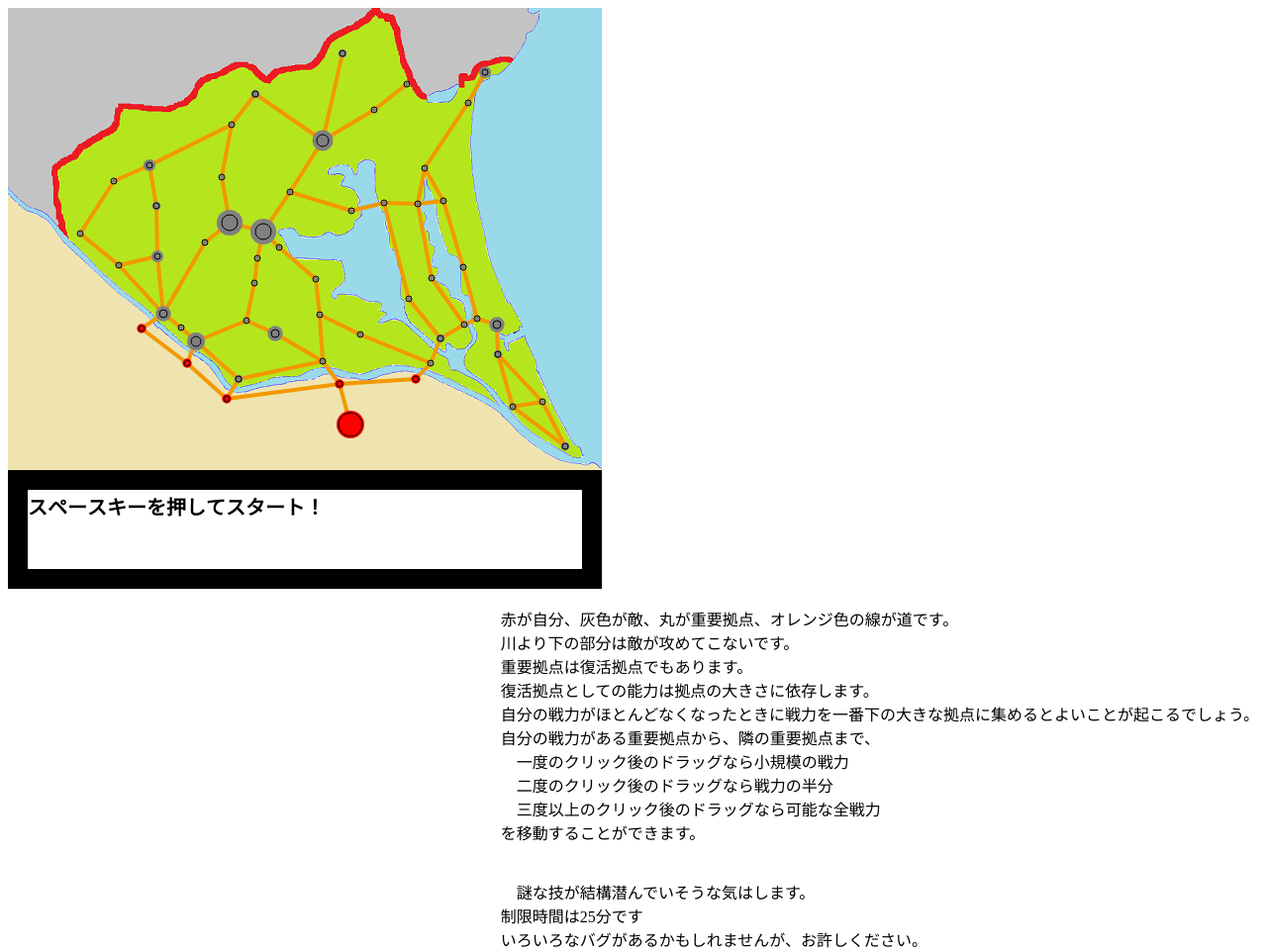
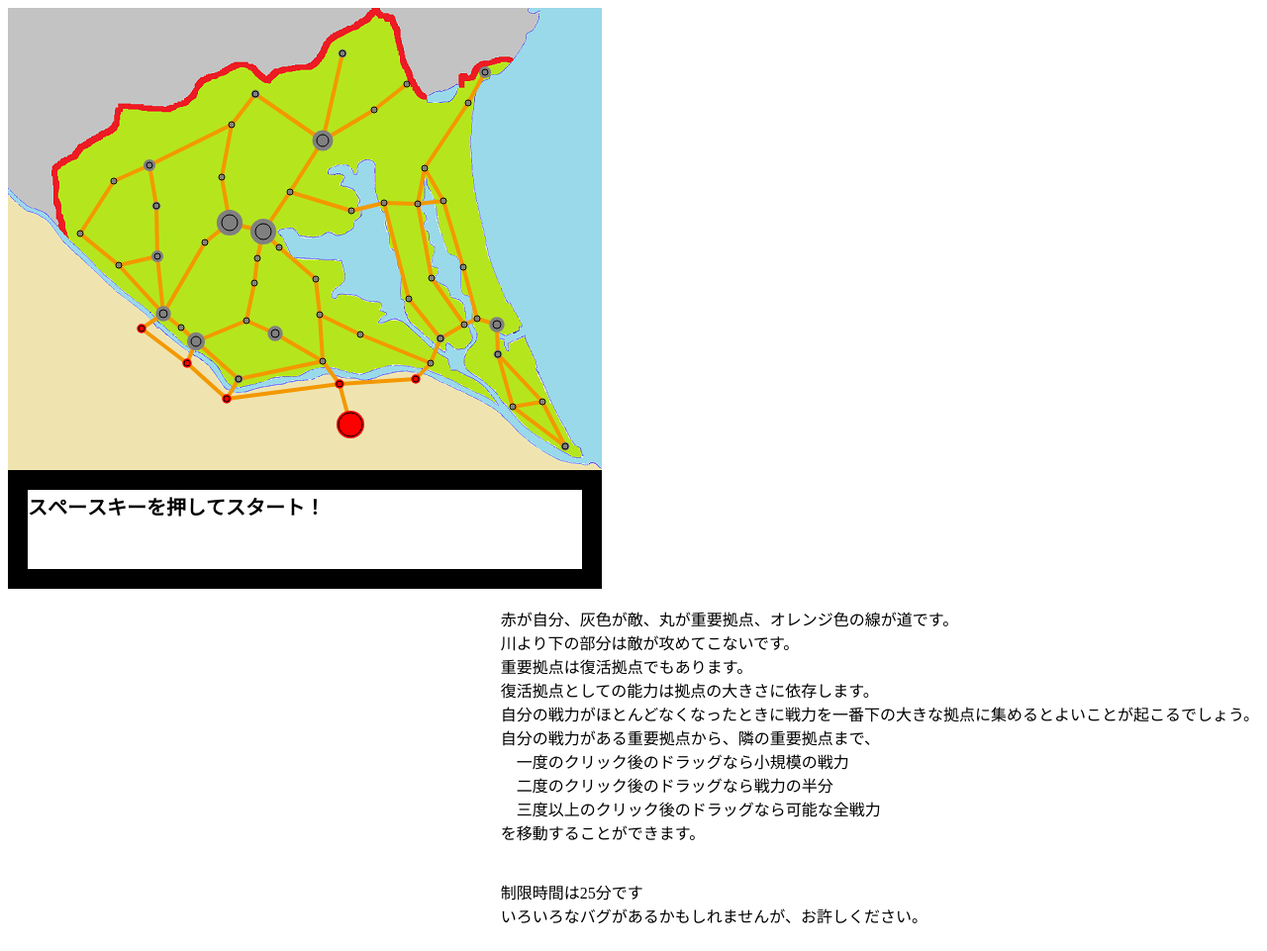
Before and after one commit to namonakiacc/namonakiacc.github.io, a plain HTML site: page t1/index.html in a window 1280 px wide. Shown: the whole page at 99% size. After the commit the page ends 937 px from the top, so only its background shows below. Drawn offline with Linux system fonts and the light colour scheme.

Commit message:
Update index.html

```diff
--- a/t1/index.html
+++ b/t1/index.html
@@ -377,7 +377,6 @@ else
 　三度以上のクリック後のドラッグなら可能な全戦力<br>
 を移動することができます。<br><br>
 <br>
-　謎な技が結構潜んでいそうな気はします。<br>
 制限時間は25分です<br>
 
 いろいろなバグがあるかもしれませんが、お許しください。<br>
```
